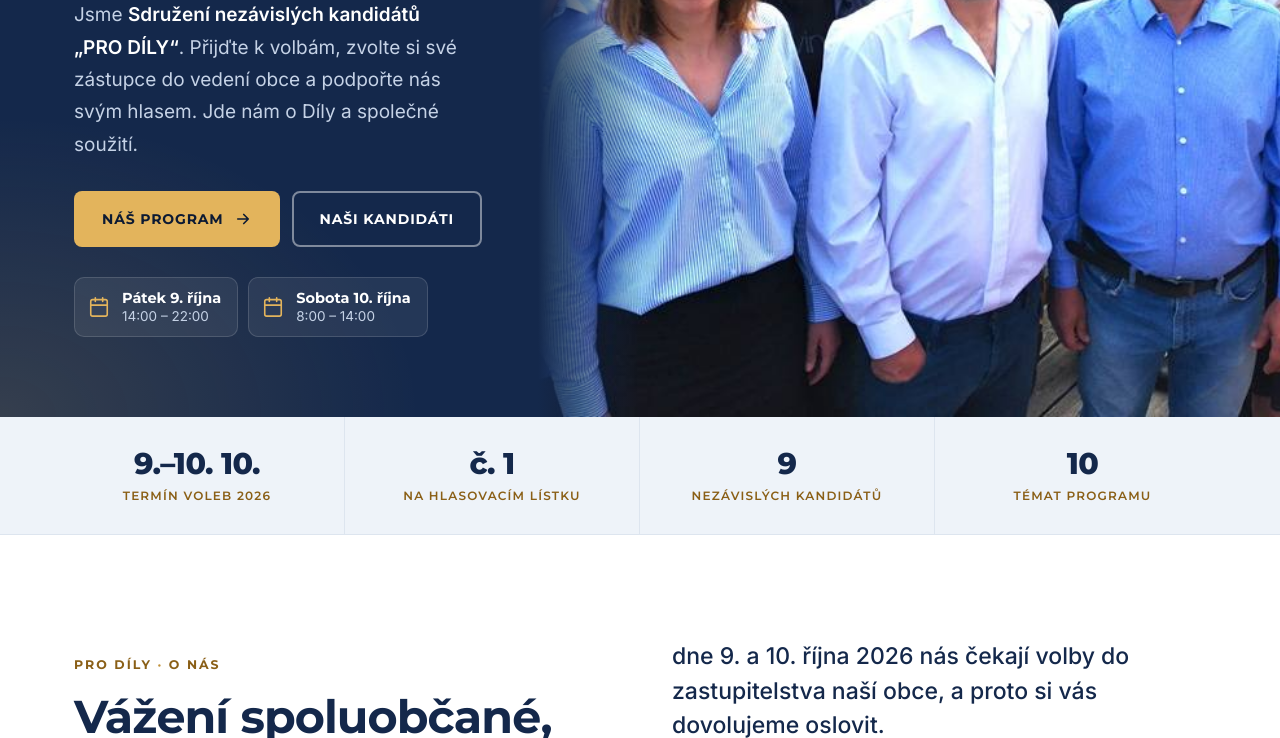
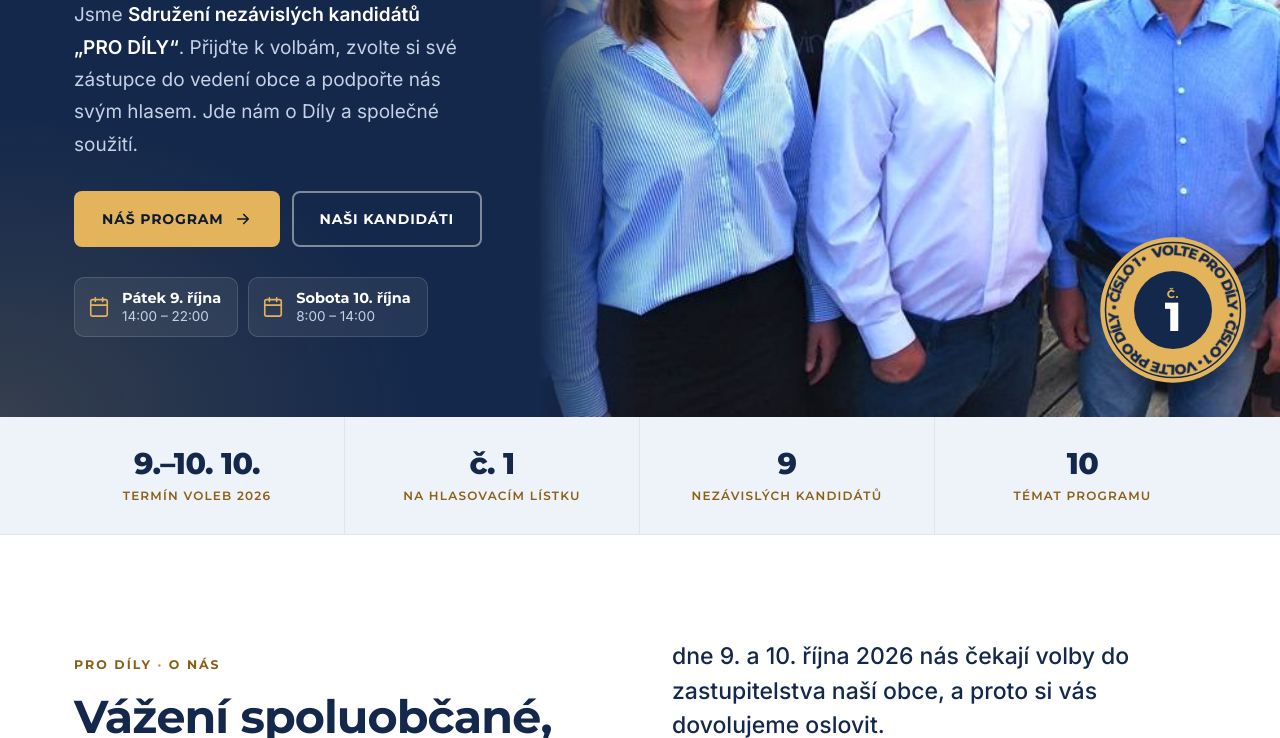
Before and after one commit to prodily/prodily.github.io, a plain HTML site: page index.html in a window 1280 px wide. Shown: the part 454-1192 px from the top of the page. Drawn offline with Linux system fonts and the light colour scheme.

Commit message:
Posun kolečka

```diff
--- a/index.html
+++ b/index.html
@@ -135,16 +135,16 @@ section[id]{scroll-margin-top:var(--header-h)}
 .date-chip .i{color:var(--gold-bright);width:22px;height:22px}
 .date-chip b{display:block;font:700 14.5px/1.25 var(--display);color:#fff}
 .date-chip span{display:block;font-size:13.5px;color:var(--navy-ink);line-height:1.35}
-.stamp{position:absolute;right:14px;top:14px;width:104px;height:104px;z-index:2;filter:drop-shadow(0 10px 18px rgba(0,0,0,.35))}
+.stamp{position:absolute;right:14px;bottom:14px;width:104px;height:104px;z-index:2;filter:drop-shadow(0 10px 18px rgba(0,0,0,.35))}
 .stamp .ring{transform-origin:100px 100px;animation:spin 36s linear infinite}
 @keyframes spin{to{transform:rotate(360deg)}}
-@media (min-width:640px){.stamp{width:132px;height:132px;right:24px;top:24px}}
+@media (min-width:640px){.stamp{width:132px;height:132px;right:24px;bottom:24px}}
 @media (min-width:1100px){
   .hero-grid{display:grid;grid-template-columns:minmax(0,42fr) minmax(0,58fr);min-height:600px}
   .hero-text{align-self:center;padding:72px 48px 80px max(var(--gutter),calc((100vw - var(--maxw))/2 + var(--gutter)))}
   .hero-photo{aspect-ratio:auto;height:100%;order:2}
   .hero-photo::after{inset:0 auto 0 0;width:14%;height:auto;background:linear-gradient(90deg,var(--navy),rgba(20,40,75,0))}
-  .stamp{width:150px;height:150px;right:32px;top:32px}
+  .stamp{width:150px;height:150px;right:32px;bottom:32px}
 }
 
 /* ---------- Pás s fakty ---------- */
```
